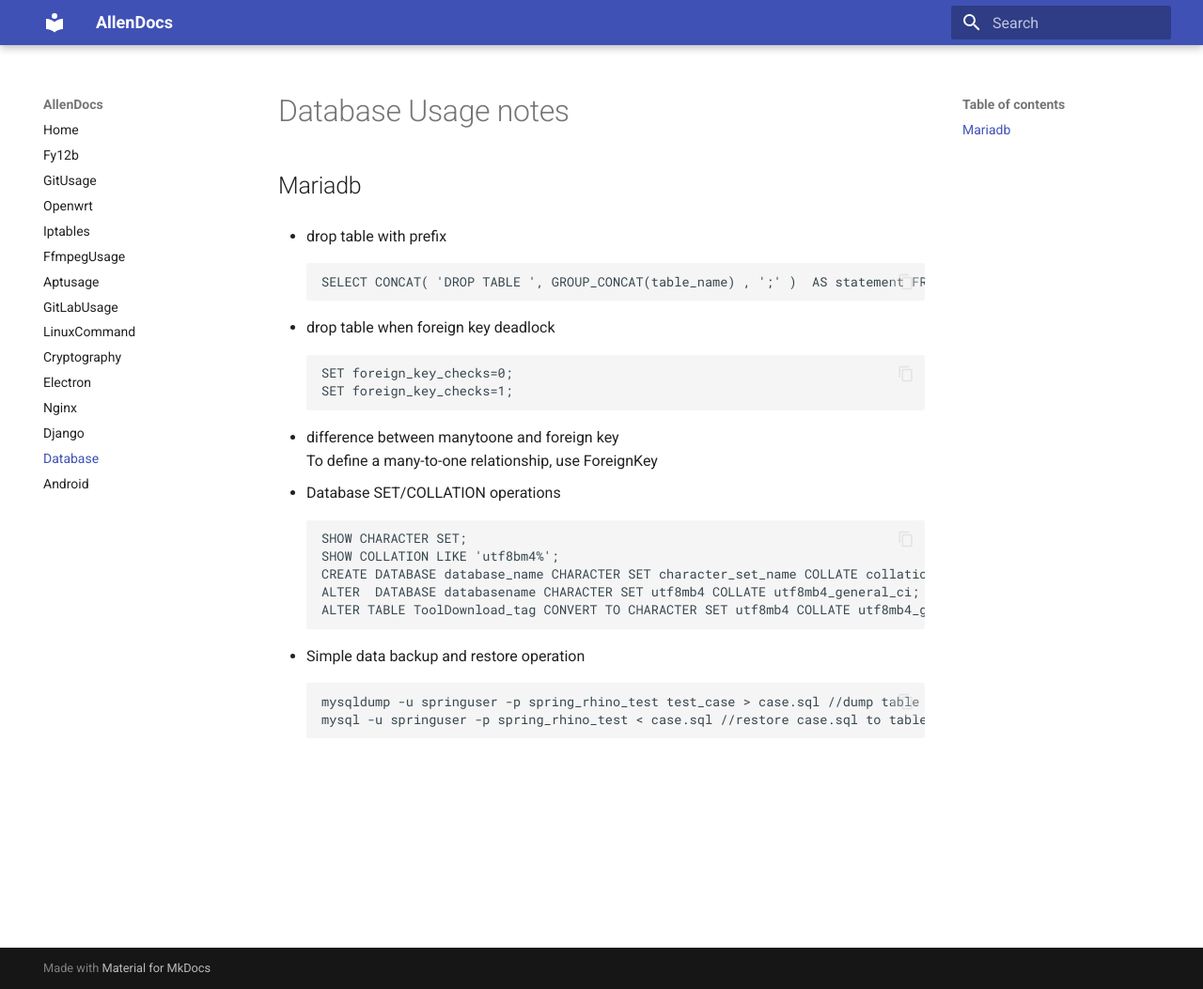
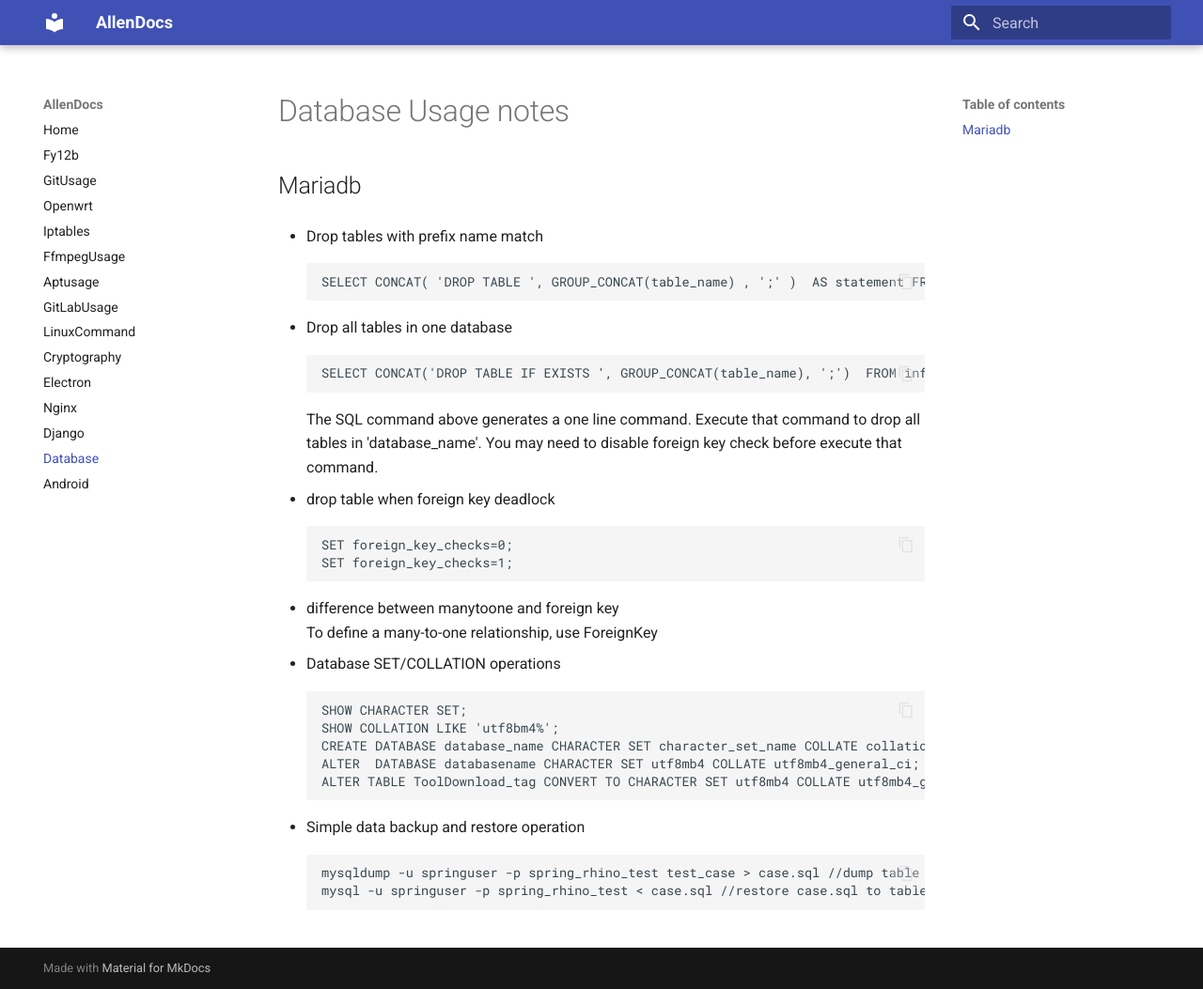
Before and after one commit to Ordinary-Capability/mydoc, an MkDocs documentation site: the page built from docs/database.md, in a window 1280 px wide and 1053 px high. Shown: the whole window at 94% size. Built offline with MkDocs 1.6.1 and Material for MkDocs 9.7.7, drawn with Linux system fonts in a browser that asks for light colours.

Commit message:
Update database.md

````diff
--- a/docs/database.md
+++ b/docs/database.md
@@ -1,9 +1,16 @@
 # Database Usage notes
 ## Mariadb
-- drop table with prefix
+- Drop tables with prefix name match
     ```
     SELECT CONCAT( 'DROP TABLE ', GROUP_CONCAT(table_name) , ';' )  AS statement FROM information_schema.tables  WHERE table_name LIKE 'ipc_%';
     ```
+
+- Drop all tables in one database
+    ```
+    SELECT CONCAT('DROP TABLE IF EXISTS ', GROUP_CONCAT(table_name), ';')  FROM information_schema.tables  WHERE table_schema = 'database_name';
+    ```
+    The SQL command above generates a one line command. Execute that command to drop all tables in 'database_name'.
+    You may need to disable foreign key check before execute that command.
 
 - drop table when foreign key deadlock
     ```
````
